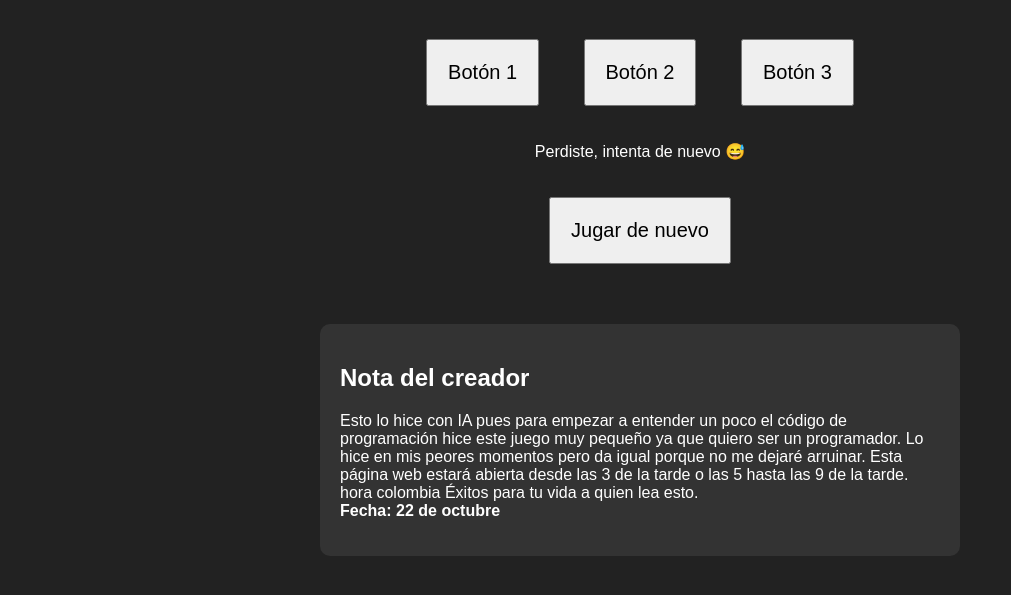
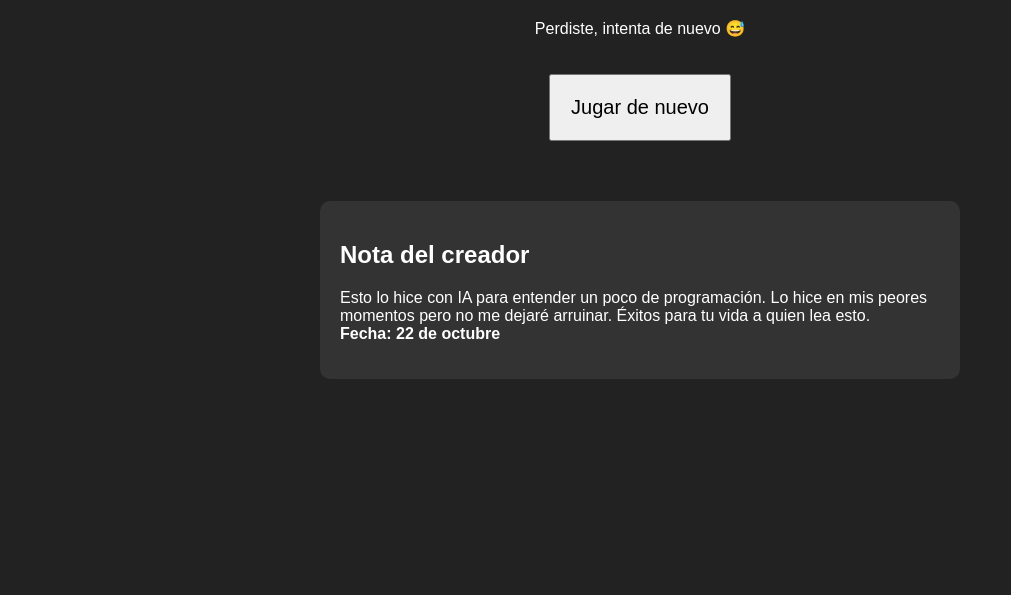
Before and after one commit to thomasalfonso342-afk/Juego-botones, a plain HTML site: page index.html in a window 1280 px wide. Both pictures are taken after a click on the button "Botón 1". Shown: the part 61-656 px from the top of the page, without its empty margins (0-1011 px from the left). Drawn offline with Linux system fonts and the light colour scheme.

Commit message:
Refactor game logic and update UI components
Revised game logic and improved UI elements.

```diff
--- a/index.html
+++ b/index.html
@@ -6,17 +6,9 @@
         body { text-align: center; font-family: Arial; background: #222; color: #fff; }
         button { margin: 20px; padding: 20px; font-size: 20px; cursor: pointer; }
         #score { position: fixed; top: 10px; left: 10px; font-size: 24px; }
-        /* Nota del creador */
         #notaCreador {
-            margin-top:40px;
-            padding:20px;
-            background:#333;
-            color:#fff;
-            border-radius:10px;
-            max-width:600px;
-            margin-left:auto;
-            margin-right:auto;
-            text-align:left;
+            margin-top:40px; padding:20px; background:#333; color:#fff; border-radius:10px;
+            max-width:600px; margin-left:auto; margin-right:auto; text-align:left;
         }
     </style>
 </head>
@@ -24,7 +16,7 @@
     <div id="score">Puntuación: 0</div>
     <h1>¡Elige el botón correcto!</h1>
 
-    <div>
+    <div id="botones">
         <button onclick="seleccion(1)">Botón 1</button>
         <button onclick="seleccion(2)">Botón 2</button>
         <button onclick="seleccion(3)">Botón 3</button>
@@ -34,16 +26,14 @@
     <button id="replayBtn" onclick="reiniciar()" style="display:none;">Jugar de nuevo</button>
 
     <!-- Sonidos -->
-    <audio id="winSound" src="https://www.soundjay.com/buttons/sounds/button-3.mp3"></audio>
-    <audio id="loseSound" src="https://www.soundjay.com/buttons/sounds/button-10.mp3"></audio>
+    <audio id="winSound" src="sounds/win.mp3"></audio>
+    <audio id="loseSound" src="sounds/lose.mp3"></audio>
 
     <!-- Nota del creador -->
     <div id="notaCreador">
         <h2>Nota del creador</h2>
         <p>
-            Esto lo hice con IA pues para empezar a entender un poco el código de programación hice este juego muy pequeño ya que quiero ser un programador.
-            Lo hice en mis peores momentos pero da igual porque no me dejaré arruinar.
-            Esta página web estará abierta desde las 3 de la tarde o las 5 hasta las 9 de la tarde. hora colombia
+            Esto lo hice con IA para entender un poco de programación. Lo hice en mis peores momentos pero no me dejaré arruinar.
             Éxitos para tu vida a quien lea esto. <br>
             <strong>Fecha: 22 de octubre</strong>
         </p>
@@ -51,7 +41,7 @@
 
     <script>
         let score = 0;
-        let botonCorrecto = 2; // Inicial, se randomiza al reiniciar
+        let botonCorrecto = Math.floor(Math.random() * 3) + 1;
 
         function seleccion(num) {
             if(num === botonCorrecto) {
@@ -61,6 +51,9 @@
             } else {
                 document.getElementById("mensaje").innerText = "Perdiste, intenta de nuevo 😅";
                 document.getElementById("loseSound").play();
+                score = 0; // Reinicia la puntuación
+                document.getElementById("botones").style.display = "none"; // Oculta los botones
+                document.getElementById("replayBtn").style.display = "inline-block"; // Muestra botón de reinicio
             }
 
             document.getElementById("score").innerText = "Puntuación: " + score;
@@ -69,16 +62,13 @@
             if(score > 0 && score % 50 === 0) {
                 alert("🎉 ¡Felicidades! Llegaste a " + score + " puntos!");
             }
-
-            // Mostrar botón de reinicio
-            document.getElementById("replayBtn").style.display = "inline-block";
         }
 
         function reiniciar() {
             document.getElementById("mensaje").innerText = "";
             document.getElementById("replayBtn").style.display = "none";
-            // Randomizamos botón correcto
-            botonCorrecto = Math.floor(Math.random() * 3) + 1;
+            document.getElementById("botones").style.display = "block"; // Vuelve a mostrar botones
+            botonCorrecto = Math.floor(Math.random() * 3) + 1; // Randomiza botón correcto
         }
     </script>
 </body>
```
